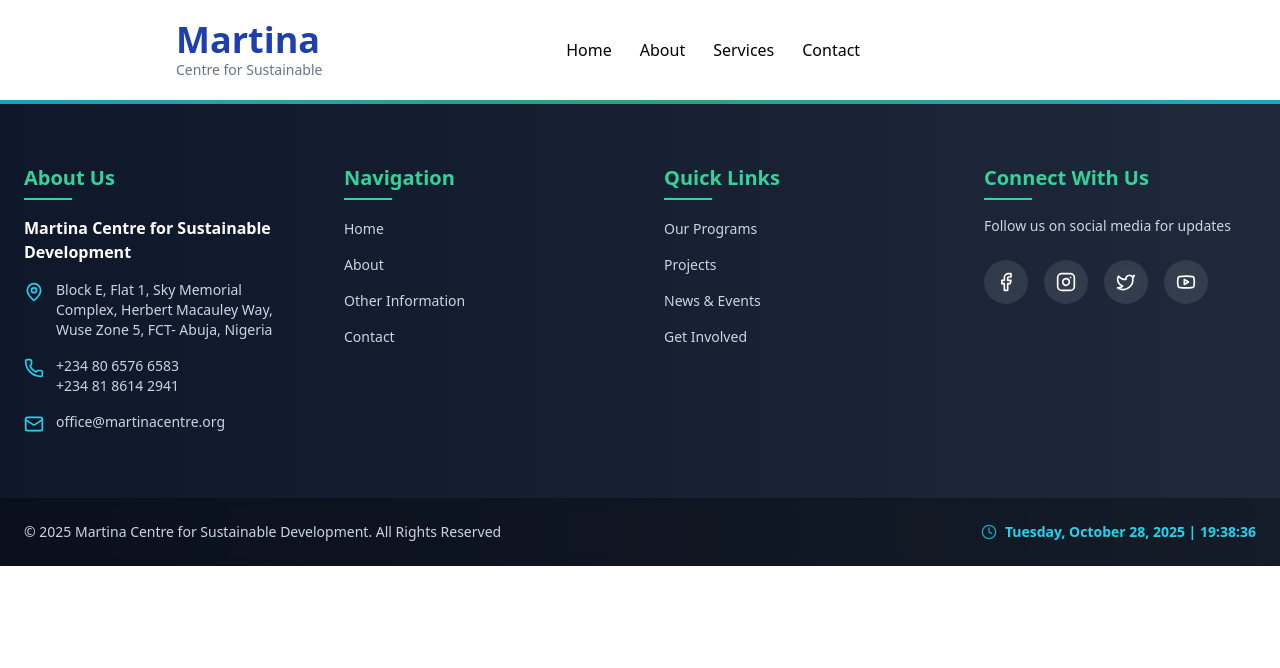
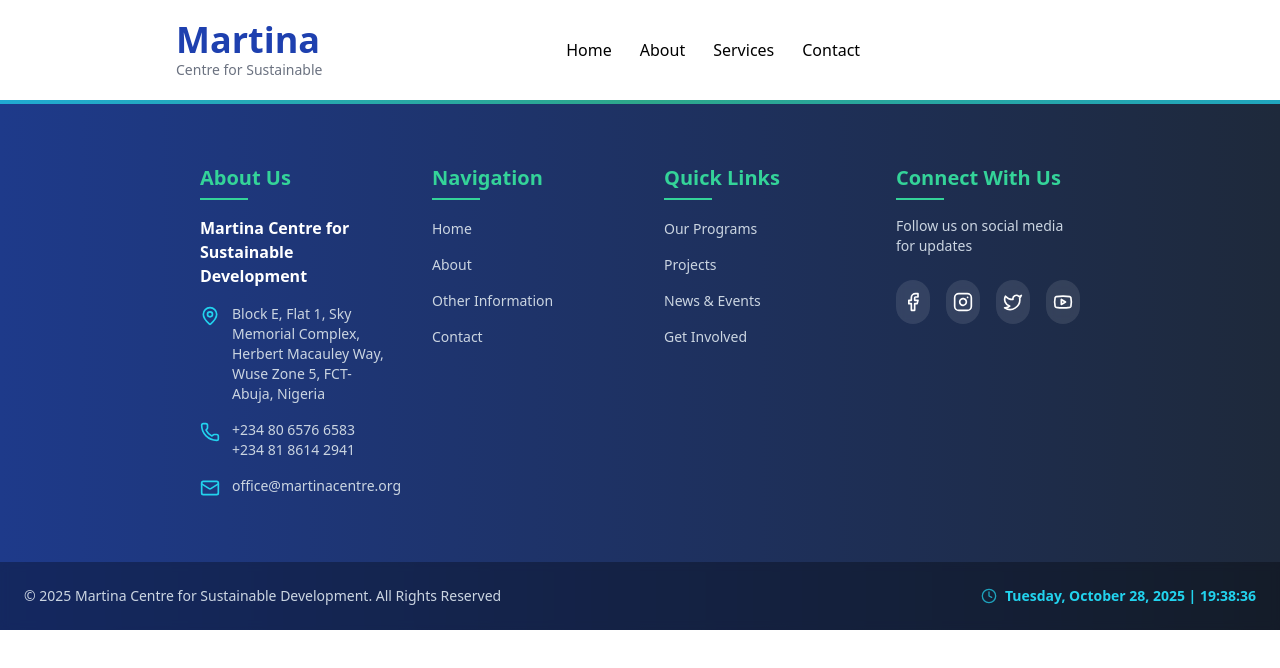
Before and after one commit to primexk5/Martina, a React (Vite) app: page / in a window 1280 px wide. Shown: the top 668 px of the page. Built offline with nearby package versions, Linux system fonts and the light colour scheme.

Commit message:
i am  done with the footer

```diff
--- a/src/components/Footer.jsx
+++ b/src/components/Footer.jsx
@@ -53,12 +53,12 @@ export default function MartinaFooter() {
 
   return (
     <div className="">
-      <footer className="w-full bg-gradient-to-r from-slate-900 to-slate-800 text-white relative overflow-hidden">
+      <footer className="w-full bg-gradient-to-r from-blue-900 to-slate-800 text-white relative overflow-hidden">
         {/* Animated top border */}
         <div className="absolute top-0 left-0 right-0 h-1 bg-gradient-to-r from-cyan-400 via-emerald-400 to-cyan-400 animate-pulse"></div>
 
         {/* Main footer content */}
-        <div className="max-w-7xl mx-auto px-6 py-16">
+        <div className="max-w-7xl lg:mx-44 px-6 py-10 lg:py-16">
           <div className="grid grid-cols-1 md:grid-cols-2 lg:grid-cols-4 gap-12">
 
             {/* About Section */}
```
